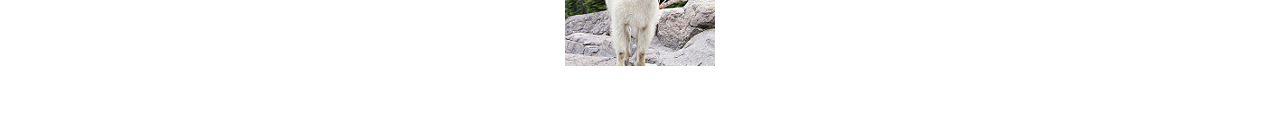
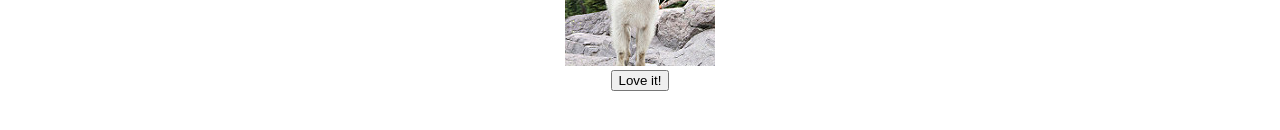
Before and after one commit to noelani-rose/noelani-weekend-react-gallery, a React (Create React App) app: page / in a window 1280 px wide. Shown: the part 226-356 px from the top of the page. Built offline with nearby package versions, Linux system fonts and the light colour scheme.

Commit message:
create galleryitem component with return of picture and love button

```diff
--- a/src/components/App/App.jsx
+++ b/src/components/App/App.jsx
@@ -1,5 +1,6 @@
 import React from 'react';
 import './App.css';
+import GalleryItem from '../GalleryItem/GalleryItem';
 
 function App() {
     return (
@@ -7,8 +8,7 @@ function App() {
         <header className="App-header">
           <h1 className="App-title">Gallery of My Life</h1>
         </header>
-        <p>Gallery goes here</p>
-        <img src="images/goat_small.jpg"/>
+        <GalleryItem />
       </div>
     );
 }
--- /dev/null
+++ b/src/components/GalleryItem/GalleryItem.jsx
@@ -0,0 +1,12 @@
+function GalleryItem (){
+    return (
+        <>
+            <p>Gallery goes here</p>
+            <img src="images/goat_small.jpg"/><br></br>
+            <button>Love it!</button>
+        </>
+
+    )
+}
+
+export default GalleryItem;
```
Also changed, not shown: src/components/GalleryList/GalleryList.jsx (added), to-do.txt (added), 1 other file (tests, documents, lock files or other folders).
